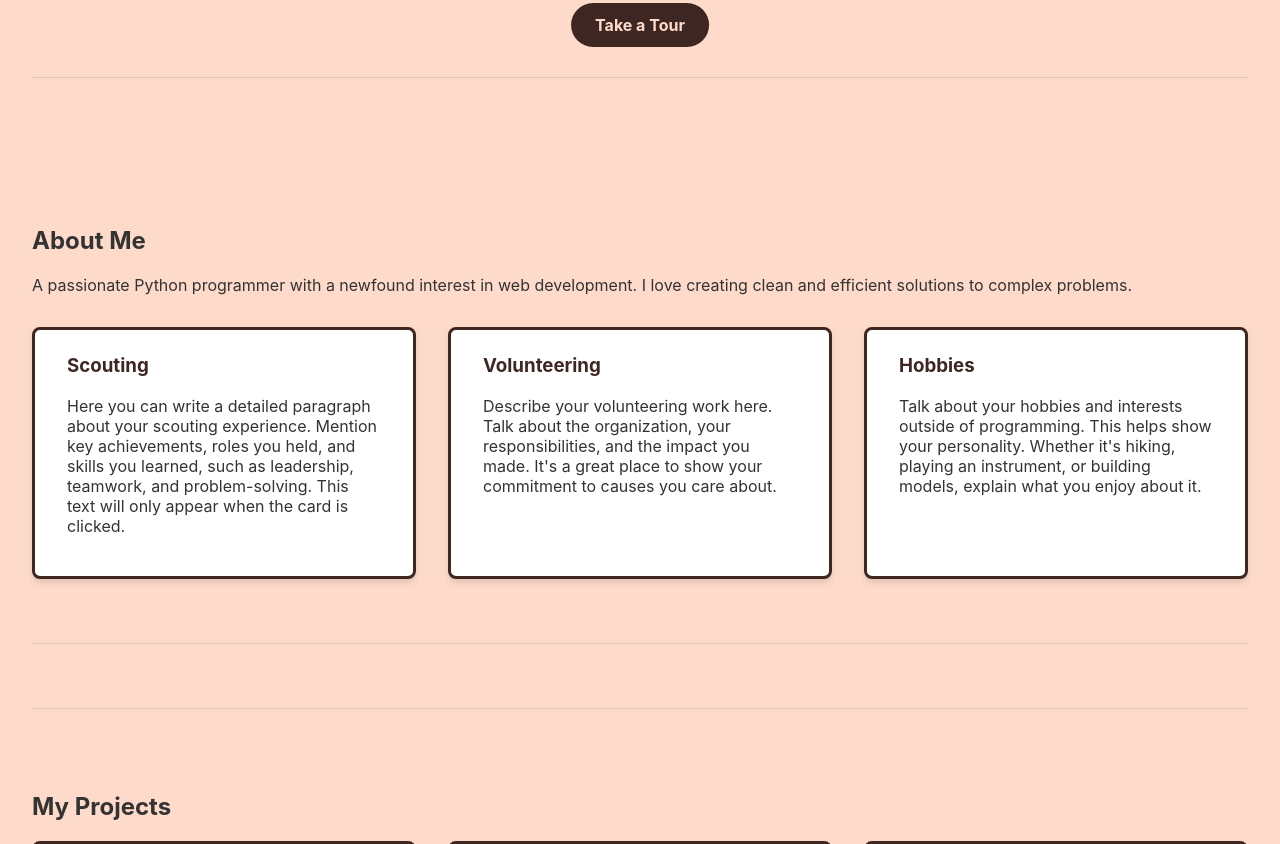
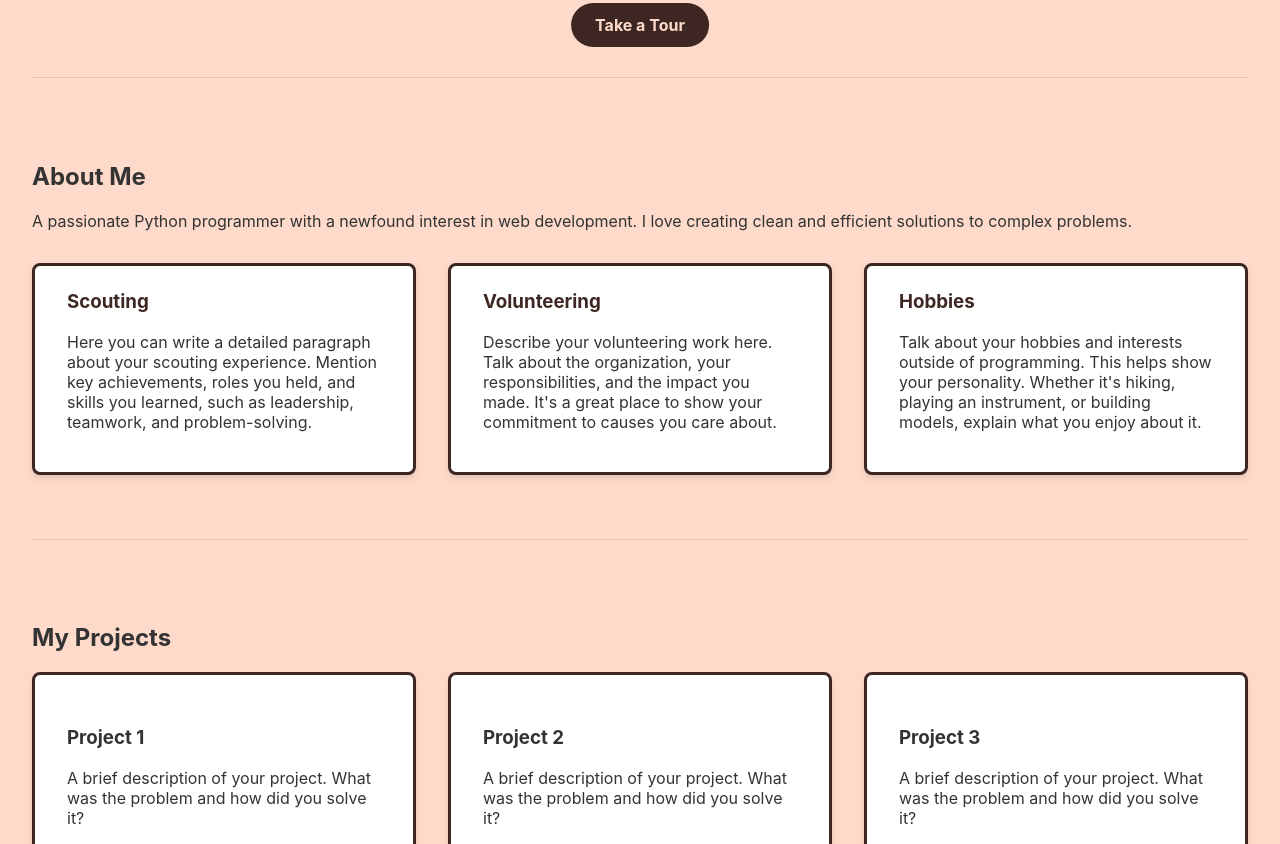
Before and after one commit to Littleguygabe/myWebsite, a plain HTML site: page index.html in a window 1280 px wide. Shown: the part 739-1583 px from the top of the page. Drawn offline with Linux system fonts and the light colour scheme.

Commit message:
Refactor About Me section in index.html; streamline HTML structure and improve readability of experience cards.

```diff
--- a/index.html
+++ b/index.html
@@ -30,18 +30,16 @@
         </section>
 
         <section id="about" class="scroll-reveal">
-            <section id="about" class="scroll-reveal">
             <h2>About Me</h2>
             <p>
                 A passionate Python programmer with a newfound interest in web development. I love creating clean and efficient solutions to complex problems.
             </p>
 
-                <!-- ADD THIS NEW GRID -->
             <div class="experience-grid">
                 <div class="experience-card">
                     <h3>Scouting</h3>
                     <div class="experience-details">
-                            <p>Here you can write a detailed paragraph about your scouting experience. Mention key achievements, roles you held, and skills you learned, such as leadership, teamwork, and problem-solving. This text will only appear when the card is clicked.</p>
+                        <p>Here you can write a detailed paragraph about your scouting experience. Mention key achievements, roles you held, and skills you learned, such as leadership, teamwork, and problem-solving.</p>
                     </div>
                 </div>
                 <div class="experience-card">
@@ -57,9 +55,6 @@
                     </div>
                 </div>
             </div>
-                <!-- END OF NEW GRID -->
-
-            </section>
         </section>
 
         <section id="projects" class="scroll-reveal">
```
Lines whose indentation alone changed are shown as unchanged.
